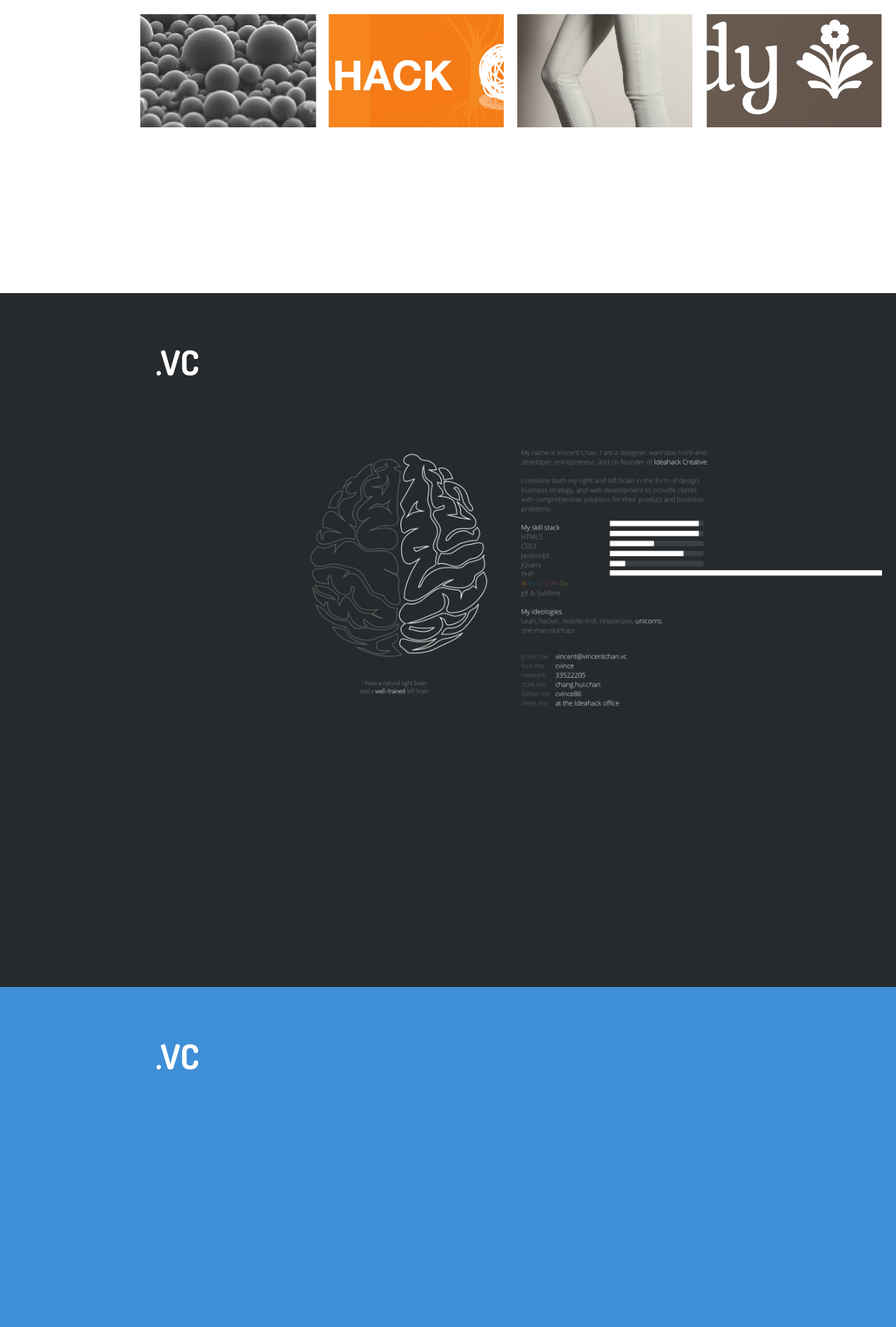
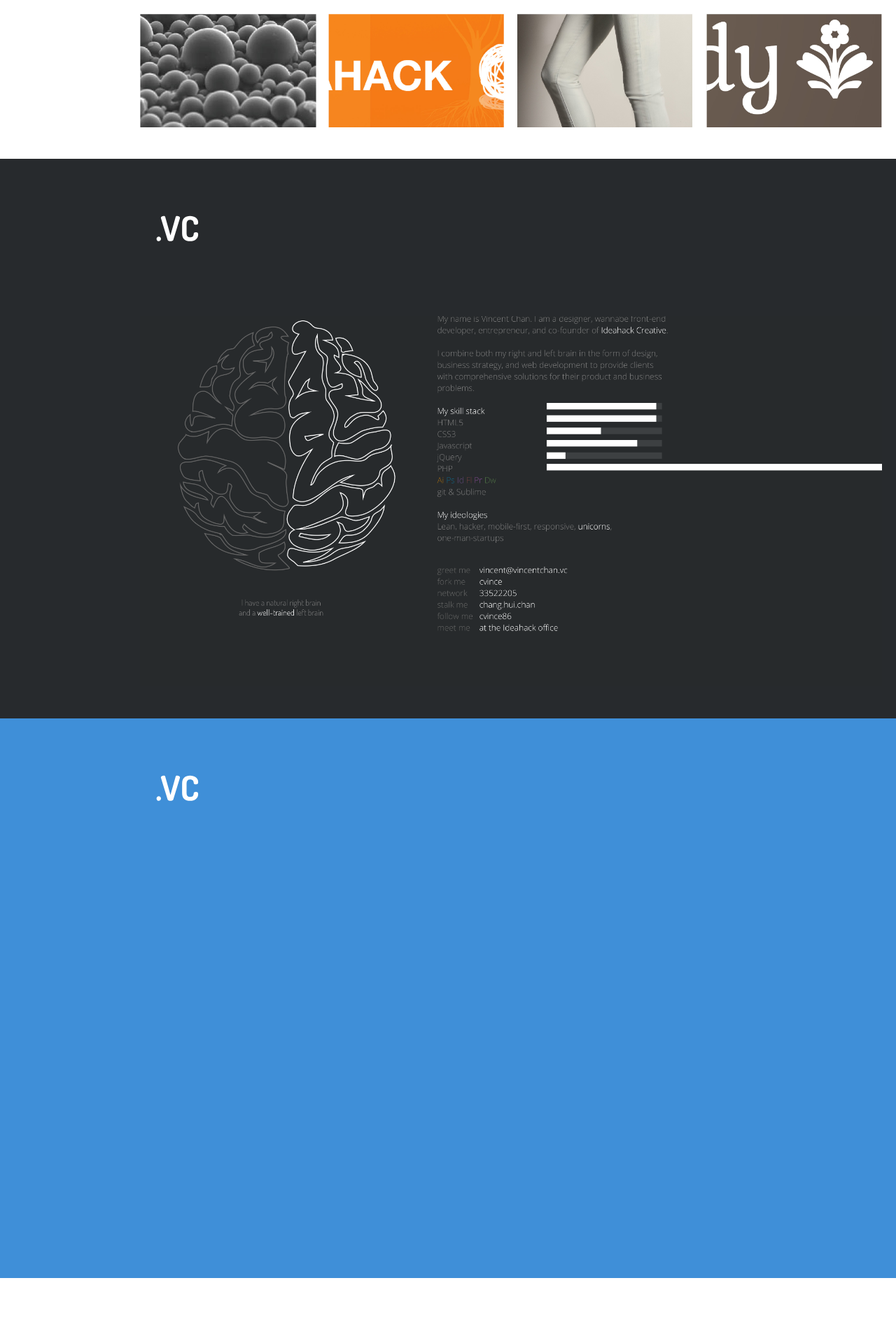
Before and after one commit to cvince/personal-portfolio, a PHP site: page /newportfolio/ in a window 1280 px wide. Shown: the part 573-2470 px from the top of the page at 70% size. Run offline with PHP 8.4, Linux system fonts and the light colour scheme; some libraries are stand-ins or nearby versions.

Commit message:
fixed sizing problem on demo

```diff
--- a/css/global.css
+++ b/css/global.css
@@ -20,7 +20,6 @@ section.page{
 	width: 100%;
 	min-height: 800px;
 	z-index: 98;
-	padding-bottom: 15%;
 }
 
 section.page.last{
@@ -55,6 +54,10 @@ section.page.last{
 
 #hacks{
 	background:#3f8fd8;
+}
+
+.clear{
+	clear: both;
 }
 
 nav{
--- a/index.php
+++ b/index.php
@@ -32,6 +32,7 @@
 		<div class="content">
 			<div class="column-full">
 				<img src="img/siteDemo1.jpg">
+				<div class="clear"></div>
 			</div>
 		</div>
 
@@ -68,10 +69,8 @@
 			</div>
 		</div>
 		<div class="content">
-			<div class="content">
-				<div class="column-full">
-					<img src="img/siteDemo.png">
-				</div>
+			<div class="column-full">
+				<img src="img/siteDemo.png">
 			</div>
 		</div>
 
```
